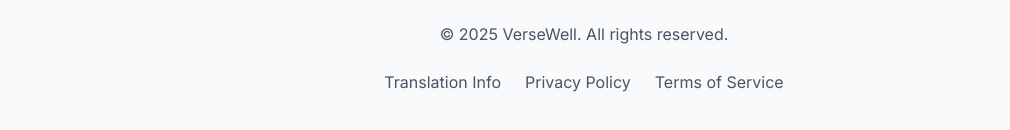
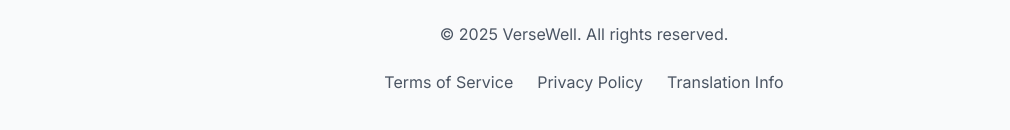
Before and after one commit to VerseWell/versewell.github.io, a Next.js app: page / in a window 1280 px wide. Shown: the part 1660-1790 px from the top of the page, without its empty margins (56-1066 px from the left). Built offline with nearby package versions, Linux system fonts and the light colour scheme.

Commit message:
Update Footer component layout and link URLs

```diff
--- a/src/components/layout/Footer.tsx
+++ b/src/components/layout/Footer.tsx
@@ -15,10 +15,10 @@ const Footer = () => {
                     {/* Footer Links */}
                     <nav className="flex flex-wrap justify-center gap-6">
                         <a
-                            href="/translation"
+                            href="/terms"
                             className="text-gray-600 dark:text-gray-300 hover:text-gray-900 dark:hover:text-white transition-colors"
                         >
-                            Translation Info
+                            Terms of Service
                         </a>
                         <a
                             href="/privacy"
@@ -27,10 +27,10 @@ const Footer = () => {
                             Privacy Policy
                         </a>
                         <a
-                            href="/terms"
+                            href="/translation"
                             className="text-gray-600 dark:text-gray-300 hover:text-gray-900 dark:hover:text-white transition-colors"
                         >
-                            Terms of Service
+                            Translation Info
                         </a>
                     </nav>
                 </div>
```
